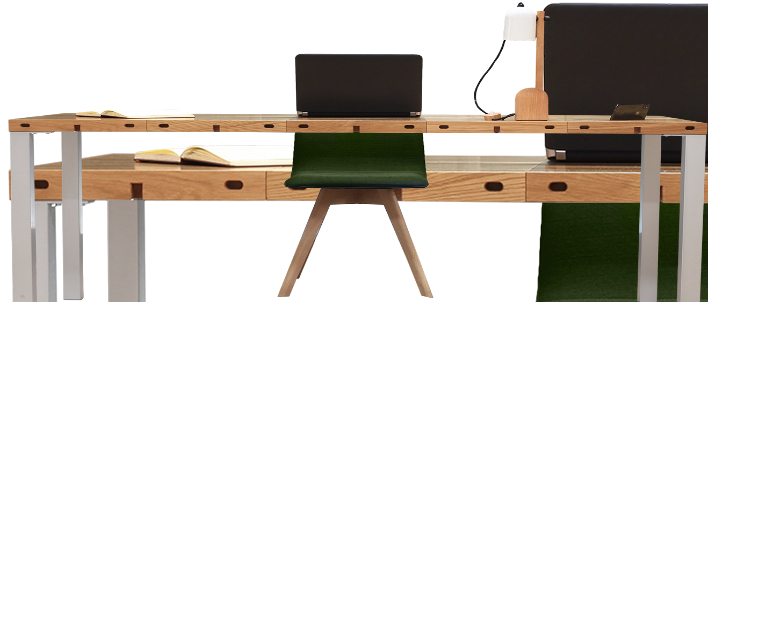
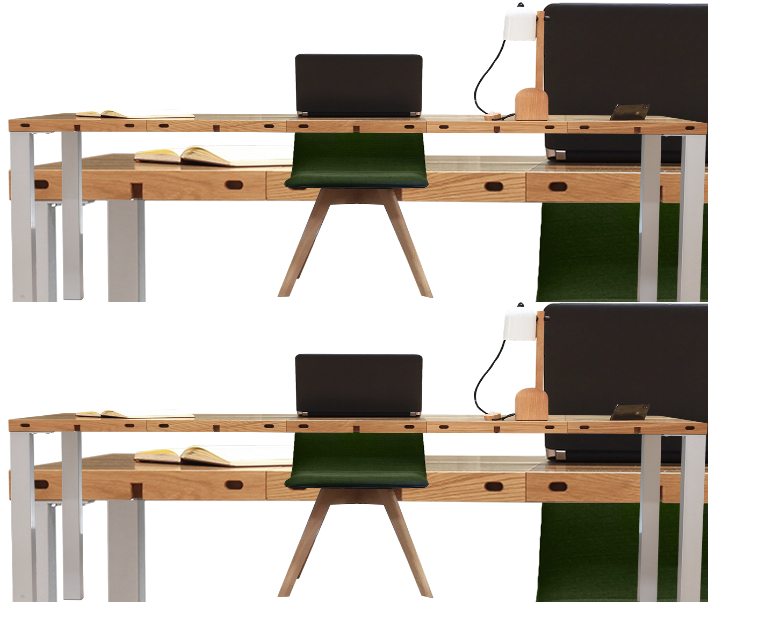
Before and after one commit to MauricioFa/Tutorial, a plain HTML site: page index.html in a window 1280 px wide. Shown: the part 64-704 px from the top of the page, without its empty margins (0-763 px from the left). Drawn offline with Linux system fonts and the light colour scheme.

Commit message:
duplicado img

```diff
--- a/index.html
+++ b/index.html
@@ -9,5 +9,6 @@
 <body>
     <h1>Modulosdesk pobres</h1>
     <img id="home" src="escritorio.png">
+    <img id="home" src="escritorio.png">
 </body>
 </html>
```
